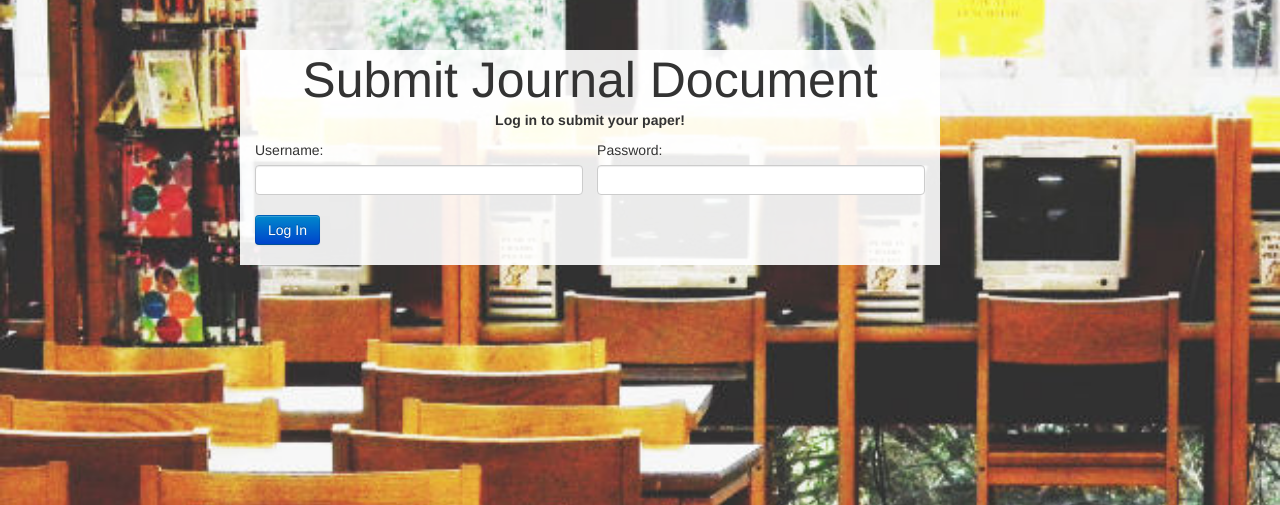
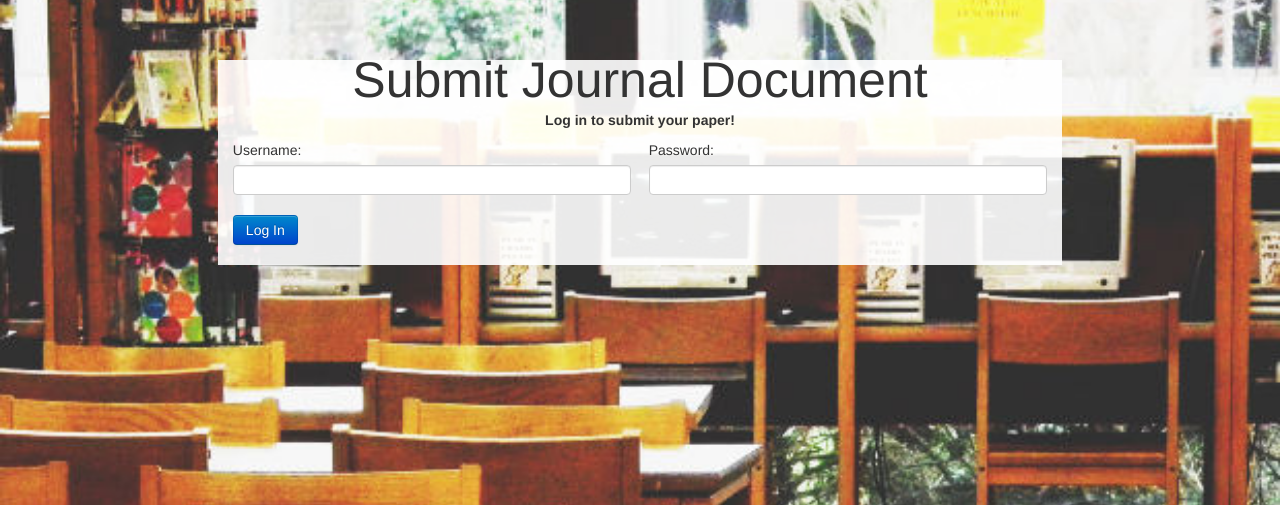
Before and after one commit to wf4ever/journal_page, a Django app: page / in a window 1280 px wide. Shown: the top 505 px of the page. Run offline with Django 3.2, Linux system fonts and the light colour scheme.

Commit message:
base offset updated.

```diff
--- a/templates/base.html
+++ b/templates/base.html
@@ -6,8 +6,9 @@
         {% include "js.html" %}
     </head>
     <body>
-        <div class="row">
-            <div class="panel landing-panel span9 offset3">
+        <div class="row-fluid">
+            <div class="offset2 span8">
+                <div class="panel landing-panel">
                     <div class="text-center">
                         <h1>Submit Journal Document</h1>
                         <p>
@@ -23,5 +24,6 @@
                     </div>
                 </div>
             </div>
+        </div>
     </body>
 </html>
```
Lines whose indentation alone changed are shown as unchanged.
